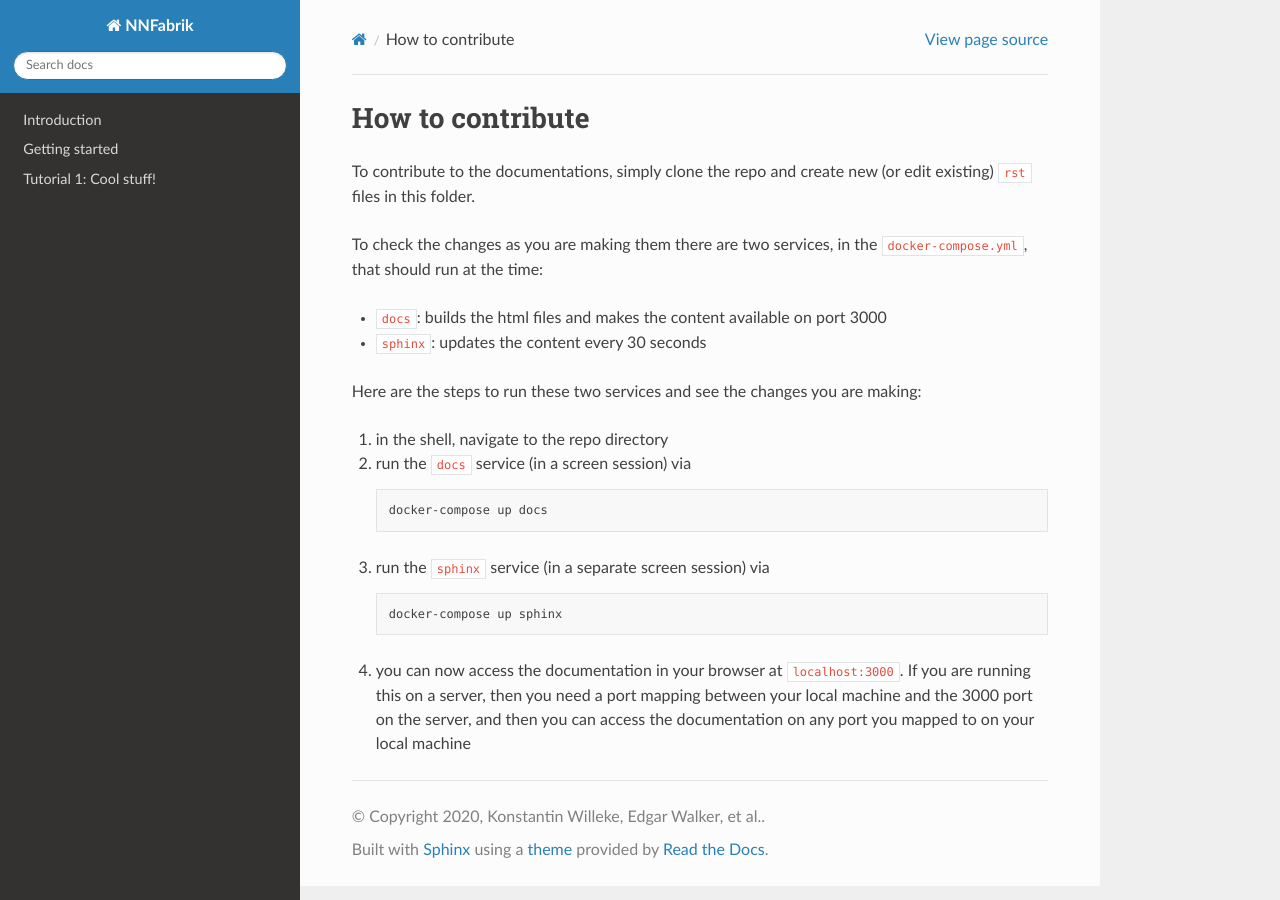
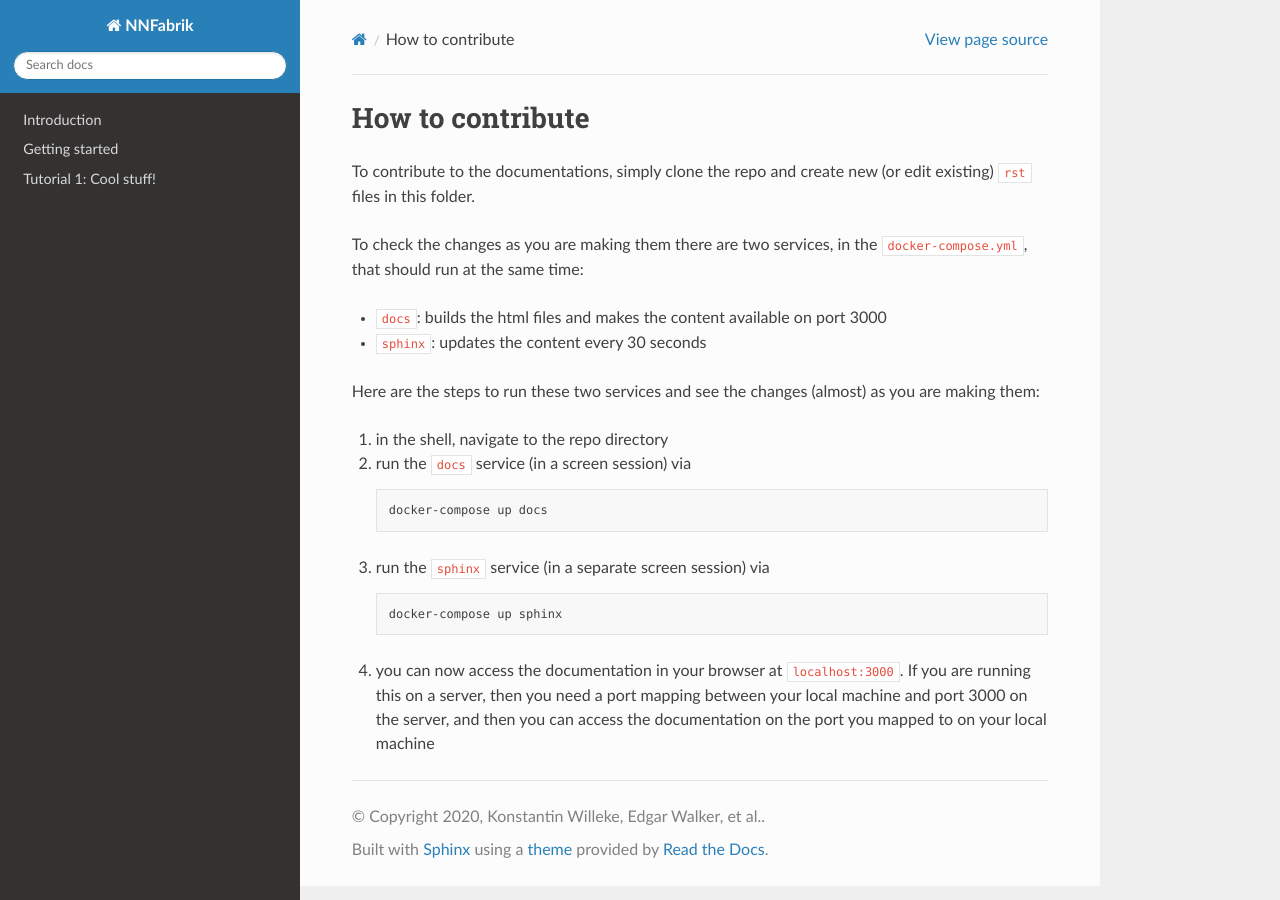
Before and after one commit to sinzlab/nnfabrik, a Sphinx documentation site: the page built from docs/README.md, in a window 1280 px wide. Built offline with Sphinx 7.4.7 and the Read the Docs theme 2.0.0, drawn with Linux system fonts in a browser that asks for light colours; pages that are not in the unit, such as notebooks, are missing from menus.

Commit message:
Minor edits to the documentation readme

`````diff
--- a/docs/README.md
+++ b/docs/README.md
@@ -1,12 +1,12 @@
 ## How to contribute
 To contribute to the documentations, simply clone the repo and create new (or edit existing) `rst` files in this folder.
 
-To check the changes as you are making them there are two services, in the `docker-compose.yml`, that should run at the time:
+To check the changes as you are making them there are two services, in the `docker-compose.yml`, that should run at the same time:
 
 * `docs`: builds the html files and makes the content available on port 3000
 * `sphinx`: updates the content every 30 seconds
 
-Here are the steps to run these two services and see the changes you are making:
+Here are the steps to run these two services and see the changes (almost) as you are making them:
 
 1. in the shell, navigate to the repo directory
 
@@ -22,4 +22,4 @@ Here are the steps to run these two services and see the changes you are making:
    docker-compose up sphinx
    ````
 
-4. you can now access the documentation in your browser at `localhost:3000`. If you are running this on a server, then you need a port mapping between your local machine and the 3000 port on the server, and then you can access the documentation on any port you mapped to on your local machine
+4. you can now access the documentation in your browser at `localhost:3000`. If you are running this on a server, then you need a port mapping between your local machine and port 3000 on the server, and then you can access the documentation on the port you mapped to on your local machine
`````
